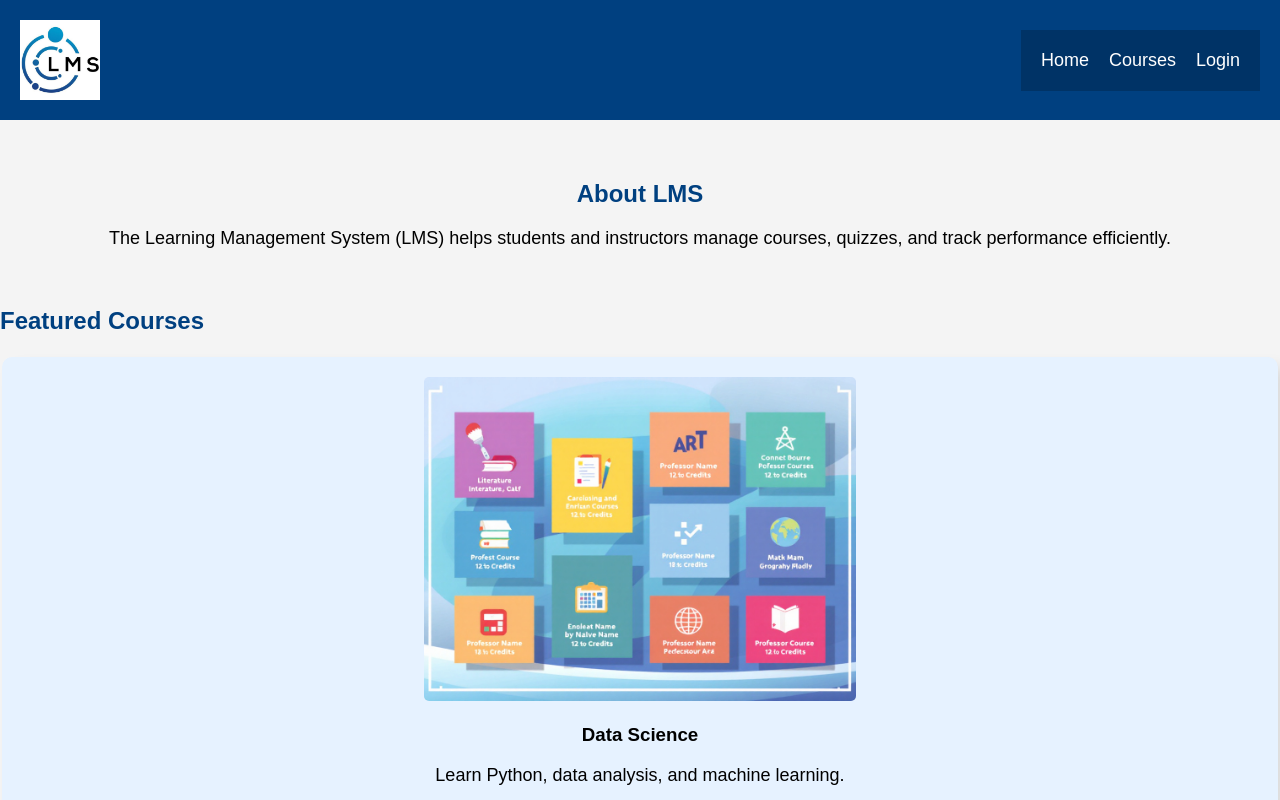
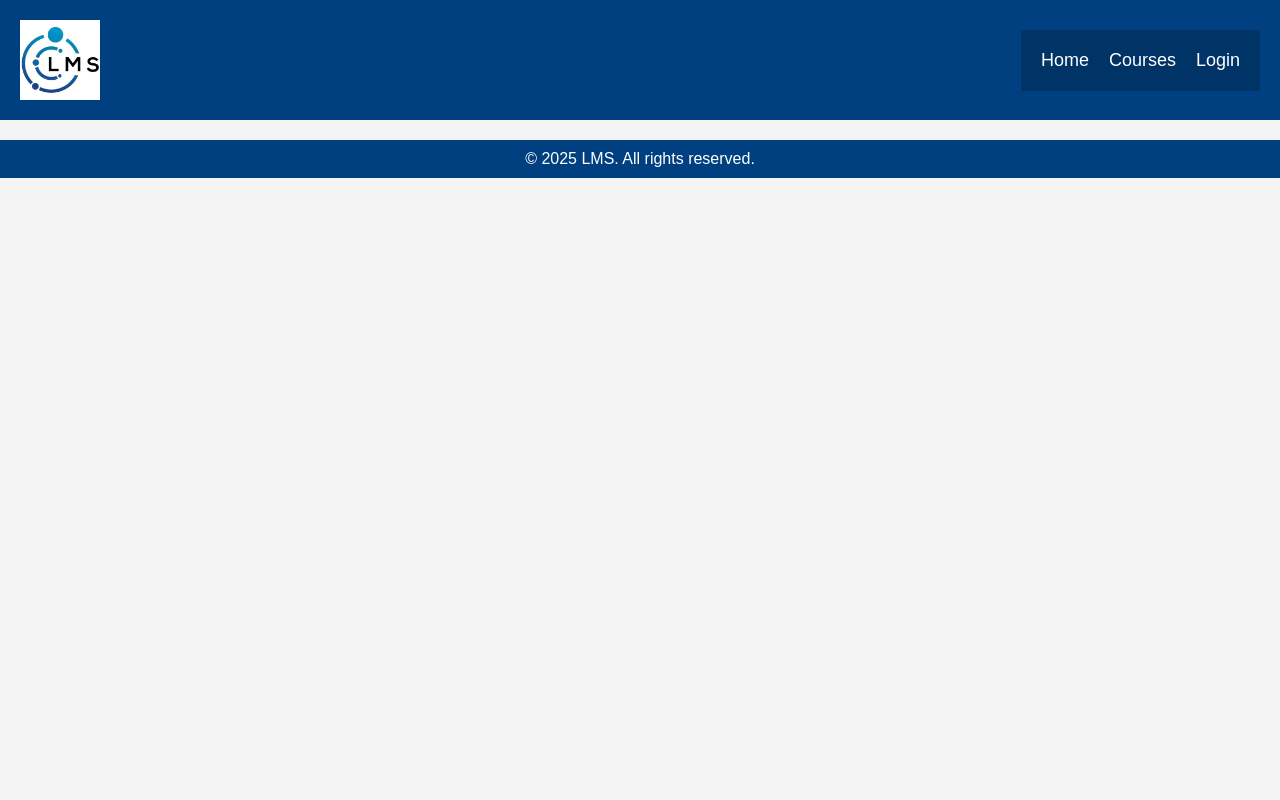
Before and after one commit to Diana445711/my-lms-app, a React (Create React App) app: page /login in a window 1280 px wide. Shown: the top 800 px of the page. Built offline with nearby package versions, Linux system fonts and the light colour scheme.

Commit message:
fixed links

```diff
--- a/src/App.js
+++ b/src/App.js
@@ -1,15 +1,18 @@
+
 import React from "react";
+import { BrowserRouter, Routes, Route } from "react-router-dom";
 import Homepage from "./Homepage";
-import { BrowserRouter } from "react-router-dom";
-
-
+import CoursesPage from "./CoursesPage";
+import LoginForm from "./LoginForm";
 
 function App() {
   return (
     <BrowserRouter>
-      <div>
-        <Homepage />
-      </div>
+      <Routes>
+        <Route path="/" element={<Homepage />} />
+        <Route path="/courses" element={<CoursesPage />} />
+        <Route path="/login" element={<LoginForm />} />
+      </Routes>
     </BrowserRouter>
   );
 }
--- /dev/null
+++ b/src/LoginForm.js
@@ -0,0 +1,15 @@
+import Header from "./components/Header";
+
+import Footer from "./components/Footer";
+
+function LoginForm() {
+    return (
+      <div>
+        <Header />
+
+        <Footer />
+      </div>
+    );
+}
+
+export default LoginForm;
```
Also changed, not shown: src/CoursesPage.js (+6 -3 lines), src/components/CourseCatalog.js (added), src/components/CourseItem.js (added), src/components/EnrolledCourse.js (added), src/components/EnrollmentList.js (added).
